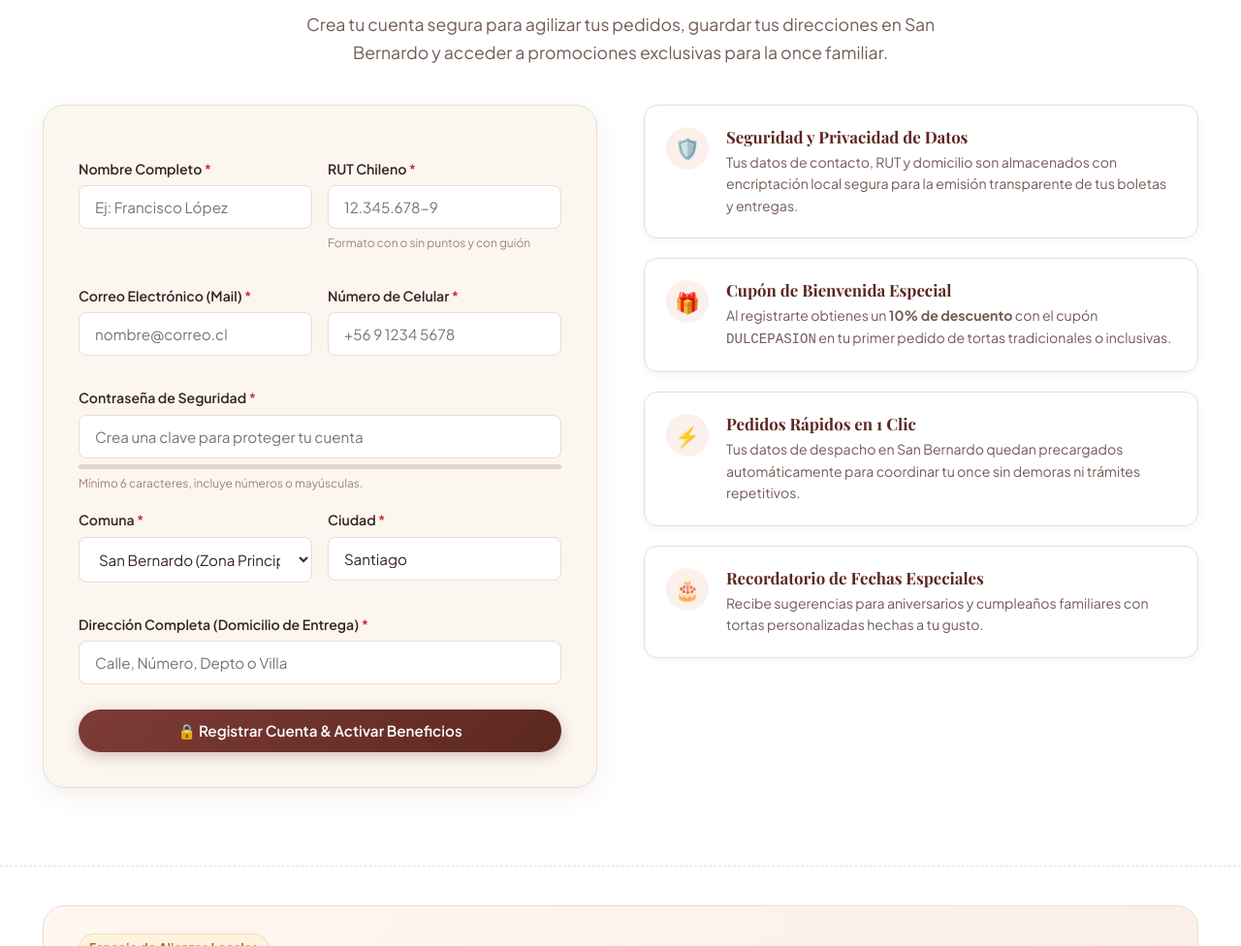
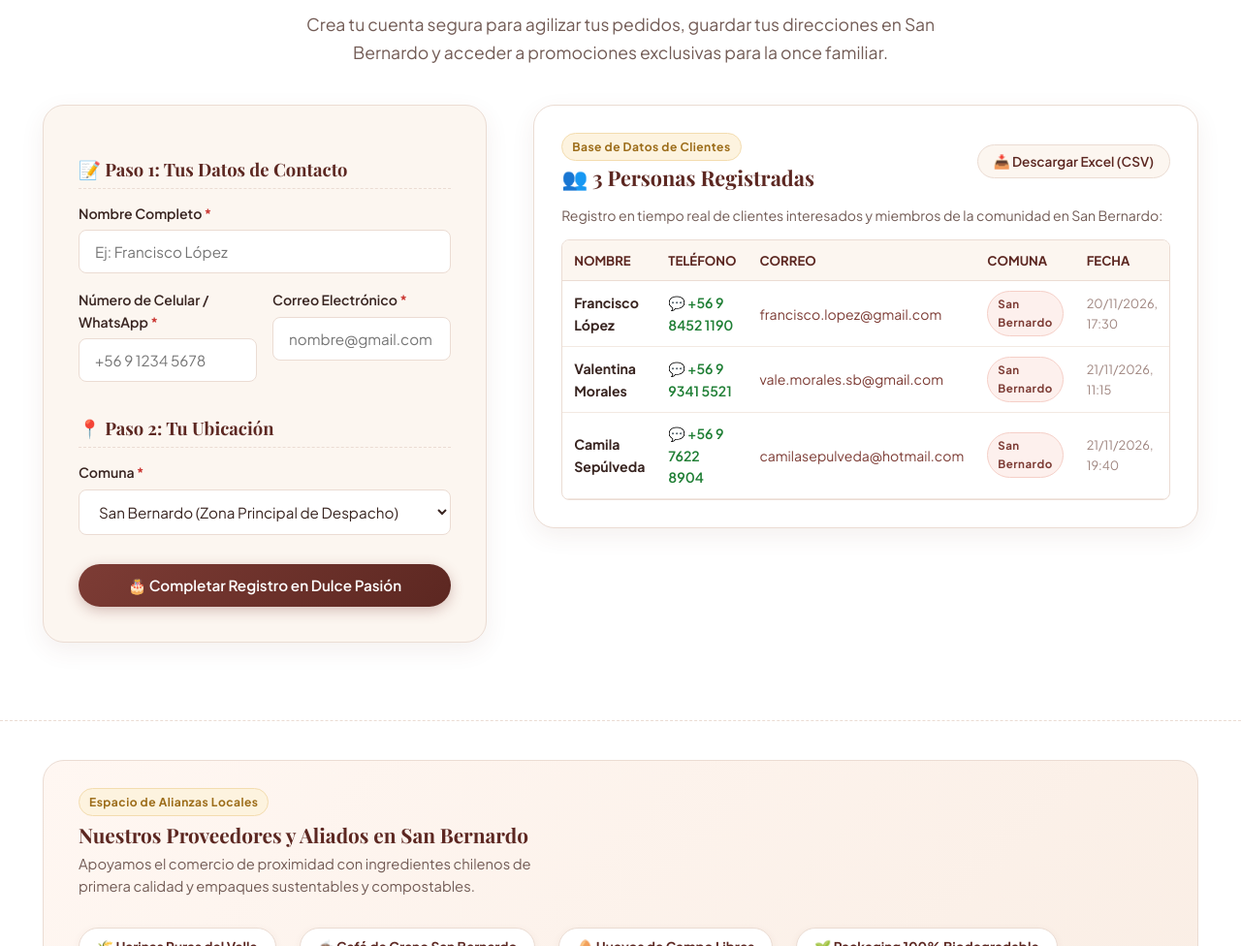
Before and after one commit to elfrancixco-debug/dulce-pasion, a plain HTML site: page index.html in a window 1280 px wide. Shown: the part 4687-5663 px from the top of the page at 97% size. Drawn offline with nearby package versions, Linux system fonts and the light colour scheme; a web font is replaced by a local one.

Commit message:
Simplificar formulario de registro (Nombre, Teléfono, Correo, Comuna) y agregar Panel de Base de Datos con exportación a Excel y notificación a pasiondulce36@gmail.com

```diff
--- a/css/styles.css
+++ b/css/styles.css
@@ -1608,3 +1608,74 @@ h1, h2, h3, h4, .font-serif {
     grid-template-columns: 1fr;
   }
 }
+
+/* ==========================================================================
+   PANEL Y TABLA DE CLIENTES REGISTRADOS (DASHBOARD)
+   ========================================================================== */
+.clients-dashboard-box {
+  background: #ffffff;
+  border: 1.5px solid var(--color-border);
+  border-radius: var(--radius-lg);
+  padding: 28px;
+  box-shadow: var(--shadow-md);
+}
+
+.clients-dashboard-header {
+  display: flex;
+  justify-content: space-between;
+  align-items: center;
+  margin-bottom: 14px;
+  flex-wrap: wrap;
+  gap: 12px;
+}
+
+.clients-table-container {
+  max-height: 380px;
+  overflow-y: auto;
+  border: 1px solid var(--color-border);
+  border-radius: var(--radius-sm);
+  background: #ffffff;
+}
+
+.clients-table {
+  width: 100%;
+  border-collapse: collapse;
+  font-size: 0.88rem;
+  text-align: left;
+}
+
+.clients-table th {
+  background: var(--color-surface-soft);
+  color: var(--color-primary-dark);
+  padding: 10px 12px;
+  font-weight: 700;
+  border-bottom: 1.5px solid var(--color-border);
+  position: sticky;
+  top: 0;
+  z-index: 2;
+  font-size: 0.82rem;
+  text-transform: uppercase;
+}
+
+.clients-table td {
+  padding: 10px 12px;
+  border-bottom: 1px solid var(--color-border-light);
+  color: var(--color-text-main);
+  vertical-align: middle;
+}
+
+.clients-table tr:hover {
+  background: #fff9f6;
+}
+
+.client-wa-btn {
+  display: inline-flex;
+  align-items: center;
+  gap: 4px;
+  color: #1e7e34;
+  text-decoration: none;
+  font-weight: 600;
+}
+.client-wa-btn:hover {
+  text-decoration: underline;
+}
--- a/index.html
+++ b/index.html
@@ -292,49 +292,40 @@
       </div>
 
       <div class="register-layout">
-        <!-- Formulario con los Requerimientos del Capítulo 2.1.3 -->
+        <!-- Formulario Simplificado de Registro -->
         <div class="register-card-box">
           <div id="userStatusBadge" style="margin-bottom: 18px;"></div>
 
           <form id="clientRegisterForm">
-            <div class="form-group-row">
+            <h4 style="font-size: 1.15rem; color: var(--color-primary-dark); margin-bottom: 14px; border-bottom: 1px dashed var(--color-border); padding-bottom: 8px;">
+              📝 Paso 1: Tus Datos de Contacto
+            </h4>
+
             <div class="form-group">
               <label class="form-label" for="regNombre">Nombre Completo <span class="req">*</span></label>
               <input type="text" id="regNombre" class="form-control" placeholder="Ej: Francisco López" required>
             </div>
+
+            <div class="form-group-row">
               <div class="form-group">
-                <label class="form-label" for="regRut">RUT Chileno <span class="req">*</span></label>
-                <input type="text" id="regRut" class="form-control" placeholder="12.345.678-9" required>
-                <small style="font-size: 0.75rem; color: var(--color-text-light);">Formato con o sin puntos y con guión</small>
+                <label class="form-label" for="regCelular">Número de Celular / WhatsApp <span class="req">*</span></label>
+                <input type="tel" id="regCelular" class="form-control" placeholder="+56 9 1234 5678" required>
+              </div>
+              <div class="form-group">
+                <label class="form-label" for="regEmail">Correo Electrónico <span class="req">*</span></label>
+                <input type="email" id="regEmail" class="form-control" placeholder="nombre@gmail.com" required>
               </div>
             </div>
 
-            <div class="form-group-row">
-              <div class="form-group">
-                <label class="form-label" for="regEmail">Correo Electrónico (Mail) <span class="req">*</span></label>
-                <input type="email" id="regEmail" class="form-control" placeholder="nombre@correo.cl" required>
-              </div>
-              <div class="form-group">
-                <label class="form-label" for="regCelular">Número de Celular <span class="req">*</span></label>
-                <input type="tel" id="regCelular" class="form-control" placeholder="+56 9 1234 5678" required>
-              </div>
-            </div>
+            <h4 style="font-size: 1.15rem; color: var(--color-primary-dark); margin: 20px 0 14px; border-bottom: 1px dashed var(--color-border); padding-bottom: 8px;">
+              📍 Paso 2: Tu Ubicación
+            </h4>
 
-            <div class="form-group">
-              <label class="form-label" for="regPassword">Contraseña de Seguridad <span class="req">*</span></label>
-              <input type="password" id="regPassword" class="form-control" placeholder="Crea una clave para proteger tu cuenta" required>
-              <div class="password-strength-meter">
-                <div class="password-strength-bar" id="passwordStrengthBar"></div>
-              </div>
-              <small style="font-size: 0.75rem; color: var(--color-text-light);">Mínimo 6 caracteres, incluye números o mayúsculas.</small>
-            </div>
-
-            <div class="form-group-row">
             <div class="form-group">
               <label class="form-label" for="regComuna">Comuna <span class="req">*</span></label>
               <select id="regComuna" class="form-control">
-                  <option value="San Bernardo" selected>San Bernardo (Zona Principal)</option>
-                  <option value="Santiago">Santiago</option>
+                <option value="San Bernardo" selected>San Bernardo (Zona Principal de Despacho)</option>
+                <option value="Santiago">Santiago Centro</option>
                 <option value="Providencia">Providencia</option>
                 <option value="Las Condes">Las Condes</option>
                 <option value="Maipú">Maipú</option>
@@ -343,55 +334,46 @@
                 <option value="Peñalolén">Peñalolén</option>
               </select>
             </div>
-              <div class="form-group">
-                <label class="form-label" for="regCiudad">Ciudad <span class="req">*</span></label>
-                <input type="text" id="regCiudad" class="form-control" value="Santiago" required>
-              </div>
-            </div>
 
-            <div class="form-group">
-              <label class="form-label" for="regDireccion">Dirección Completa (Domicilio de Entrega) <span class="req">*</span></label>
-              <input type="text" id="regDireccion" class="form-control" placeholder="Calle, Número, Depto o Villa" required>
-            </div>
-
-            <button type="submit" class="btn btn-primary w-100" style="margin-top: 10px;">
-              🔒 Registrar Cuenta & Activar Beneficios
+            <button type="submit" class="btn btn-primary w-100" style="margin-top: 14px;">
+              🎂 Completar Registro en Dulce Pasión
             </button>
           </form>
         </div>
 
-        <!-- Beneficios del Esquema de Seguridad y Datos -->
-        <div class="security-perks-box">
-          <div class="security-perk-card">
-            <div class="perk-icon-wrap">🛡️</div>
+        <!-- Panel de Clientes Registrados (Base de Datos en Vivo) -->
+        <div class="clients-dashboard-box">
+          <div class="clients-dashboard-header">
             <div>
-              <h4>Seguridad y Privacidad de Datos</h4>
-              <p>Tus datos de contacto, RUT y domicilio son almacenados con encriptación local segura para la emisión transparente de tus boletas y entregas.</p>
+              <span class="badge badge-gold">Base de Datos de Clientes</span>
+              <h3 style="font-size: 1.35rem; color: var(--color-primary-dark); margin-top: 4px;">
+                👥 <span id="totalRegistradosCount">0</span> Personas Registradas
+              </h3>
             </div>
+            <button class="btn btn-secondary btn-sm" onclick="downloadClientsCSV()" title="Descargar planilla para Excel">
+              📥 Descargar Excel (CSV)
+            </button>
           </div>
 
-          <div class="security-perk-card">
-            <div class="perk-icon-wrap">🎁</div>
-            <div>
-              <h4>Cupón de Bienvenida Especial</h4>
-              <p>Al registrarte obtienes un <strong>10% de descuento</strong> con el cupón <code>DULCEPASION</code> en tu primer pedido de tortas tradicionales o inclusivas.</p>
-            </div>
-          </div>
+          <p style="font-size: 0.88rem; color: var(--color-text-muted); margin-bottom: 14px;">
+            Registro en tiempo real de clientes interesados y miembros de la comunidad en San Bernardo:
+          </p>
 
-          <div class="security-perk-card">
-            <div class="perk-icon-wrap">⚡</div>
-            <div>
-              <h4>Pedidos Rápidos en 1 Clic</h4>
-              <p>Tus datos de despacho en San Bernardo quedan precargados automáticamente para coordinar tu once sin demoras ni trámites repetitivos.</p>
-            </div>
-          </div>
-
-          <div class="security-perk-card">
-            <div class="perk-icon-wrap">🎂</div>
-            <div>
-              <h4>Recordatorio de Fechas Especiales</h4>
-              <p>Recibe sugerencias para aniversarios y cumpleaños familiares con tortas personalizadas hechas a tu gusto.</p>
-            </div>
+          <div class="clients-table-container">
+            <table class="clients-table">
+              <thead>
+                <tr>
+                  <th>Nombre</th>
+                  <th>Teléfono</th>
+                  <th>Correo</th>
+                  <th>Comuna</th>
+                  <th>Fecha</th>
+                </tr>
+              </thead>
+              <tbody id="clientsTableBody">
+                <!-- Se llena dinámicamente con JavaScript -->
+              </tbody>
+            </table>
           </div>
         </div>
       </div>
--- a/js/app.js
+++ b/js/app.js
@@ -192,6 +192,32 @@ const PRODUCTS_DATA = [
 // --- Estado de la Aplicación ---
 let cart = JSON.parse(localStorage.getItem('dulce_pasion_cart')) || [];
 let registeredUser = JSON.parse(localStorage.getItem('dulce_pasion_user')) || null;
+let clientsList = JSON.parse(localStorage.getItem('dulce_pasion_clients_list')) || [
+  {
+    id: 'cli_1',
+    nombre: 'Francisco López',
+    celular: '+56 9 8452 1190',
+    email: 'francisco.lopez@gmail.com',
+    comuna: 'San Bernardo',
+    fecha: '20/11/2026, 17:30'
+  },
+  {
+    id: 'cli_2',
+    nombre: 'Valentina Morales',
+    celular: '+56 9 9341 5521',
+    email: 'vale.morales.sb@gmail.com',
+    comuna: 'San Bernardo',
+    fecha: '21/11/2026, 11:15'
+  },
+  {
+    id: 'cli_3',
+    nombre: 'Camila Sepúlveda',
+    celular: '+56 9 7622 8904',
+    email: 'camilasepulveda@hotmail.com',
+    comuna: 'San Bernardo',
+    fecha: '21/11/2026, 19:40'
+  }
+];
 let appliedDiscount = 0; // Porcentaje de descuento (0 a 1)
 let appliedCouponCode = '';
 let currentFilter = 'todas';
@@ -208,6 +234,7 @@ document.addEventListener('DOMContentLoaded', () => {
   setupFilterTabs();
   setupSearchAndSort();
   setupRegistrationForm();
+  renderClientsTable();
   setupContactForm();
   setupDeliveryChecker();
   checkLoggedInUser();
@@ -676,101 +703,144 @@ function processCheckoutOrder(e) {
 }
 
 // ==========================================================================
-// ESQUEMA DE SEGURIDAD / REGISTRO DE CLIENTES (Capítulo 2.1.3)
+// REGISTRO DE CLIENTES & BASE DE DATOS EN VIVO
 // ==========================================================================
 function setupRegistrationForm() {
   const form = document.getElementById('clientRegisterForm');
-  const passInput = document.getElementById('regPassword');
-  const strengthBar = document.getElementById('passwordStrengthBar');
-
-  if (passInput && strengthBar) {
-    passInput.addEventListener('input', () => {
-      const val = passInput.value;
-      let score = 0;
-      if (val.length >= 6) score += 25;
-      if (val.length >= 8) score += 25;
-      if (/[A-Z]/.test(val)) score += 25;
-      if (/[0-9]|[^A-Za-z0-9]/.test(val)) score += 25;
-
-      strengthBar.style.width = score + '%';
-      if (score < 50) {
-        strengthBar.style.background = '#e74c3c';
-      } else if (score < 75) {
-        strengthBar.style.background = '#f39c12';
-      } else {
-        strengthBar.style.background = '#27ae60';
-      }
-    });
-  }
 
   if (form) {
     form.addEventListener('submit', (e) => {
       e.preventDefault();
 
       const nombre = document.getElementById('regNombre').value.trim();
-      const rut = document.getElementById('regRut').value.trim();
+      const celular = document.getElementById('regCelular').value.trim();
       const email = document.getElementById('regEmail').value.trim();
-      const password = document.getElementById('regPassword').value;
-      const celular = document.getElementById('regCelular').value.trim();
       const comuna = document.getElementById('regComuna').value;
-      const ciudad = document.getElementById('regCiudad').value.trim();
-      const direccion = document.getElementById('regDireccion').value.trim();
 
-      if (!validarRutChileno(rut)) {
-        showToast('El RUT ingresado no es válido. Formato esperado: 12345678-9');
-        document.getElementById('regRut').focus();
-        return;
-      }
+      const now = new Date();
+      const fecha = now.toLocaleDateString('es-CL', { day: '2-digit', month: '2-digit', year: 'numeric' }) + ', ' +
+                    now.toLocaleTimeString('es-CL', { hour: '2-digit', minute: '2-digit' });
 
-      registeredUser = {
+      const newClient = {
+        id: 'cli_' + Date.now(),
         nombre,
-        rut,
+        celular,
         email,
-        celular,
         comuna,
-        ciudad,
-        direccion,
-        registeredAt: new Date().toLocaleDateString('es-CL')
+        fecha
       };
 
+      // Guardar en la base de datos de clientes
+      clientsList.unshift(newClient);
+      localStorage.setItem('dulce_pasion_clients_list', JSON.stringify(clientsList));
+
+      // Guardar sesión activa del usuario
+      registeredUser = newClient;
       localStorage.setItem('dulce_pasion_user', JSON.stringify(registeredUser));
+
+      // Renderizar tabla y estado
+      renderClientsTable();
       checkLoggedInUser();
-      showToast(`¡Bienvenid@ a Dulce Pasión, ${nombre}! Tu cuenta está activa 🌟`);
+
+      // Notificación automática por correo a pasiondulce36@gmail.com vía FormSubmit en segundo plano
+      try {
+        fetch('https://formsubmit.co/ajax/pasiondulce36@gmail.com', {
+          method: 'POST',
+          headers: {
+            'Content-Type': 'application/json',
+            'Accept': 'application/json'
+          },
+          body: JSON.stringify({
+            _subject: `Nuevo Cliente Registrado: ${nombre} (${comuna})`,
+            Nombre: nombre,
+            Celular: celular,
+            Correo: email,
+            Comuna: comuna,
+            Fecha_Registro: fecha
+          })
+        }).catch(() => {});
+      } catch (err) {}
+
+      showToast(`¡Registro completado! Bienvenid@ a Dulce Pasión, ${nombre} 🍰`);
       form.reset();
-      if (strengthBar) strengthBar.style.width = '0%';
     });
   }
 }
 
-// Validador de RUT Chileno (Algoritmo Módulo 11)
-function validarRutChileno(rutCompleto) {
-  if (!rutCompleto) return false;
-  let rutLimpio = rutCompleto.replace(/\./g, '').replace(/-/g, '').trim().toUpperCase();
-  if (rutLimpio.length < 8) return false;
+function renderClientsTable() {
+  const countEl = document.getElementById('totalRegistradosCount');
+  const tbody = document.getElementById('clientsTableBody');
+  if (countEl) countEl.textContent = clientsList.length;
+  if (!tbody) return;
 
-  const cuerpo = rutLimpio.slice(0, -1);
-  const dv = rutLimpio.slice(-1);
-
-  let suma = 0;
-  let multiplo = 2;
-
-  for (let i = 1; i <= cuerpo.length; i++) {
-    const index = multiplo * rutLimpio.charAt(cuerpo.length - i);
-    suma += index;
-    if (multiplo < 7) {
-      multiplo += 1;
-    } else {
-      multiplo = 2;
-    }
+  if (clientsList.length === 0) {
+    tbody.innerHTML = `
+      <tr>
+        <td colspan="5" style="text-align: center; color: var(--color-text-muted); padding: 24px;">
+          Aún no hay clientes registrados. ¡Sé el primero en registrarte!
+        </td>
+      </tr>
+    `;
+    return;
   }
 
-  const dvEsperado = 11 - (suma % 11);
-  let dvCalc = '';
-  if (dvEsperado === 11) dvCalc = '0';
-  else if (dvEsperado === 10) dvCalc = 'K';
-  else dvCalc = dvEsperado.toString();
+  tbody.innerHTML = clientsList.map(c => {
+    const cleanPhone = c.celular.replace(/[^0-9]/g, '');
+    const isSanBernardo = c.comuna.toLowerCase().includes('san bernardo');
+    const comunaBadge = isSanBernardo ?
+      `<span class="badge badge-rose" style="font-size: 0.72rem;">${c.comuna}</span>` :
+      `<span class="badge" style="background:#f3f3f3; color:#555; font-size: 0.72rem;">${c.comuna}</span>`;
 
-  return dv === dvCalc;
+    return `
+      <tr>
+        <td><strong>${c.nombre}</strong></td>
+        <td>
+          <a href="https://wa.me/${cleanPhone}" target="_blank" class="client-wa-btn" title="Contactar por WhatsApp">
+            💬 ${c.celular}
+          </a>
+        </td>
+        <td>
+          <a href="mailto:${c.email}" style="color: var(--color-primary); text-decoration: none;">
+            ${c.email}
+          </a>
+        </td>
+        <td>${comunaBadge}</td>
+        <td style="color: var(--color-text-light); font-size: 0.8rem;">${c.fecha}</td>
+      </tr>
+    `;
+  }).join('');
+}
+
+function downloadClientsCSV() {
+  if (clientsList.length === 0) {
+    showToast('No hay registros aún para descargar.');
+    return;
+  }
+
+  let csvContent = '\uFEFF'; // BOM para que Excel en Windows abra con acentos perfectos
+  csvContent += 'Nombre;Teléfono;Correo;Comuna;Fecha de Registro\r\n';
+
+  clientsList.forEach(c => {
+    const row = [
+      `"${c.nombre.replace(/"/g, '""')}"`,
+      `"${c.celular.replace(/"/g, '""')}"`,
+      `"${c.email.replace(/"/g, '""')}"`,
+      `"${c.comuna.replace(/"/g, '""')}"`,
+      `"${c.fecha.replace(/"/g, '""')}"`
+    ];
+    csvContent += row.join(';') + '\r\n';
+  });
+
+  const blob = new Blob([csvContent], { type: 'text/csv;charset=utf-8;' });
+  const url = URL.createObjectURL(blob);
+  const link = document.createElement('a');
+  link.setAttribute('href', url);
+  link.setAttribute('download', `clientes_dulce_pasion_${new Date().toISOString().slice(0, 10)}.csv`);
+  document.body.appendChild(link);
+  link.click();
+  document.body.removeChild(link);
+  URL.revokeObjectURL(url);
+  showToast('Planilla descargada exitosamente en formato Excel 📊');
 }
 
 function checkLoggedInUser() {
@@ -785,7 +855,7 @@ function checkLoggedInUser() {
     if (userStatusBadge) {
       userStatusBadge.innerHTML = `
         <div style="background: #eaf6ec; border: 1px solid #c3e6cb; padding: 12px 16px; border-radius: var(--radius-sm); color: #2b7a3a; font-size: 0.88rem;">
-          ✨ <strong>Cliente Registrado:</strong> ${registeredUser.nombre} | RUT: ${registeredUser.rut} | Comuna: ${registeredUser.comuna}
+          ✨ <strong>Cliente Registrado:</strong> ${registeredUser.nombre} | Celular: ${registeredUser.celular} | Comuna: ${registeredUser.comuna}
           <button onclick="logoutUser()" style="margin-left: 10px; background: none; border: none; color: #c9302c; text-decoration: underline; cursor: pointer;">Cerrar sesión</button>
         </div>
       `;
```
Lines whose indentation alone changed are shown as unchanged.
